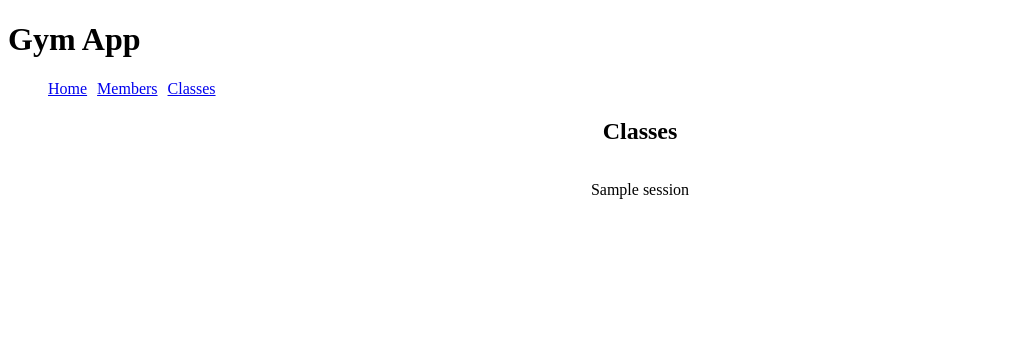
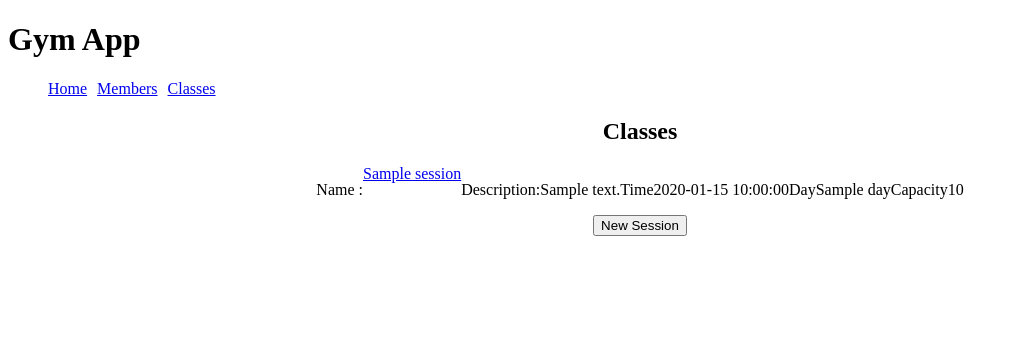
Before and after one commit to DerekBracken/gym_project, a Flask app: page /sessions in a window 1280 px wide. Shown: the top 358 px of the page, without its empty margins (0-1018 px from the left). Run offline with Flask 2, Linux system fonts and the light colour scheme; a database or web service that is not in the repository returns one stand-in record (values such as "Sample title"); some libraries are stand-ins or nearby versions.

Commit message:
session controllers added

```diff
--- a/gym_app/controllers/member_controller.py
+++ b/gym_app/controllers/member_controller.py
@@ -18,7 +18,6 @@ def new_member():
     return render_template("members/new.html", title='Add Member')
 
 
-
 # CREATE
 @members_blueprint.route("/members", methods=["POST"])
 def create_member():
@@ -35,6 +34,7 @@ def edit_member(id):
     member = member_repo.select(id)
     return render_template('members/edit.html', member=member)
 
+
 # UPDATE
 @members_blueprint.route("/members/<id>", methods=["POST"])
 def update_member(id):
@@ -44,6 +44,7 @@ def update_member(id):
     member_repo.update(member)
     return redirect("/members")
 
+
 # DELETE
 @members_blueprint.route("/members/<id>/delete", methods=["POST"])
 def delete_member(id):
--- a/gym_app/controllers/session_controller.py
+++ b/gym_app/controllers/session_controller.py
@@ -1,3 +1,5 @@
+from datetime import time
+from sys import displayhook
 from flask import Blueprint, Flask, redirect, render_template, request
 
 from models.session import Session
@@ -10,3 +12,48 @@ sessions_blueprint = Blueprint("sessions", __name__)
 def sessions():
     sessions = session_repo.select_all()
     return render_template("sessions/index.html", sessions=sessions)
+
+# NEW
+@sessions_blueprint.route("/sessions/new")
+def new_session():
+    return render_template("sessions/new.html", title='Add Session')
+
+
+# CREATE
+@sessions_blueprint.route("/sessions", methods=["POST"])
+def create_session():
+    name = request.form["name"]
+    description = request.form["description"]
+    time = request.form["time"]
+    day = request.form["day"]
+    capacity = request.form["capacity"]
+    new_session = Session(name, description, time, day, capacity)
+    session_repo.save(new_session)
+    return redirect("/sessions")
+
+
+# EDIT
+@sessions_blueprint.route("/sessions/<id>/edit")
+def edit_session(id):
+    session = session_repo.select(id)
+    return render_template('sessions/edit.html', session=session)
+
+
+# UPDATE
+@sessions_blueprint.route("/sessions/<id>", methods=["POST"])
+def update_session(id):
+    name = request.form["name"]
+    description = request.form["description"]
+    time = request.form["time"]
+    day = request.form["day"]
+    capacity = request.form["capacity"]
+    session = Session(name, description, time, day, capacity, id)
+    session_repo.update(session)
+    return redirect("/sessions")
+
+
+# DELETE
+@sessions_blueprint.route("/sessions/<id>/delete", methods=["POST"])
+def delete_session(id):
+    session_repo.delete(id)
+    return redirect("/sessions")
--- a/gym_app/static/css/style.css
+++ b/gym_app/static/css/style.css
@@ -17,3 +17,8 @@ section {
     flex-direction: row;
     justify-content: center;
 }
+
+.edit-session {
+    display: flex;
+    flex-direction: column;
+}
--- a/gym_app/templates/members/edit.html
+++ b/gym_app/templates/members/edit.html
@@ -1,7 +1,7 @@
 {% extends "base.html" %}
 {% block content %}
 
-<h2>Add a New Member</h2>
+<h2>Member</h2>
 
 <form action="/members/{{ member.id }}" method="POST">
     <div>
--- a/gym_app/templates/sessions/index.html
+++ b/gym_app/templates/sessions/index.html
@@ -6,8 +6,23 @@
 {% for session in sessions %}
 
 <section>
-    <p>{{ session.name }}</p>
+    <p>Name :</p>
+    <a href="/sessions/{{ session.id}}/edit">{{ session.name }}</a>
+    <p>Description:</p>
+    <p>{{session.description}}</p>
+    <p>Time</p>
+    <p>{{session.time}}</p>
+    <p>Day</p>
+    <p>{{session.day}}</p>
+    <p>Capacity</p>
+    <p>{{session.capacity}}</p>
 </section>
 
 {% endfor %}
+
+
+<form action="/sessions/new">
+    <input type="submit" value="New Session">
+</form>
+
 {% endblock %}
```
Also changed, not shown: gym_app/templates/sessions/edit.html (added, +27 -0 lines), gym_app/templates/sessions/new.html (+25 -0 lines).
